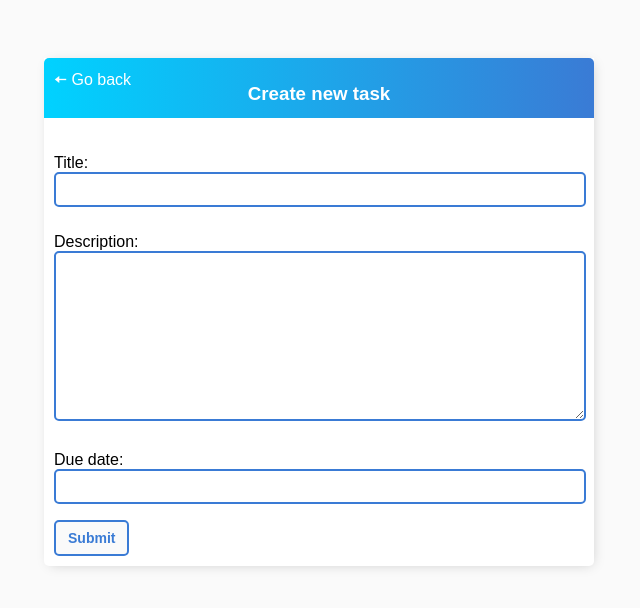
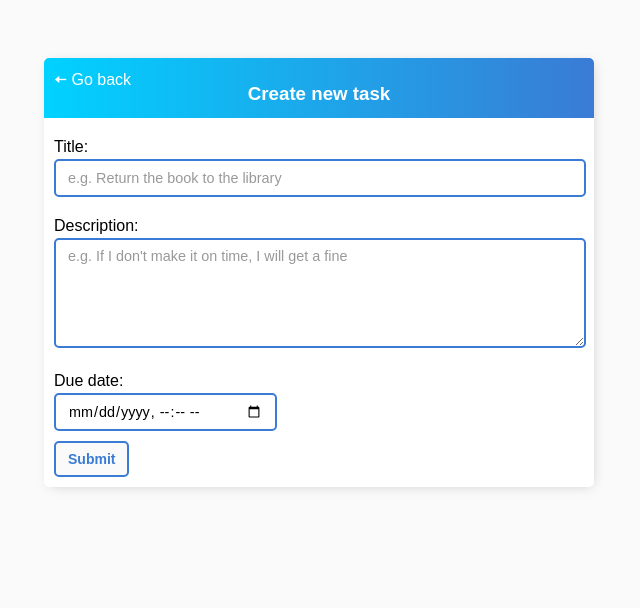
Before and after one commit to SwieciloM/ToDo-List, a Django app: page /my-tasks/task-create/ in a window 1280 px wide. Shown: the top 608 px of the page, without its empty margins (321-961 px from the left). Run offline with Django 4.2, Linux system fonts and the light colour scheme; the visitor is signed in with stand-in values (Sample User, id 1); some web fonts are replaced.

Commit message:
placeholders to task create added

```diff
--- a/static/css/style.css
+++ b/static/css/style.css
@@ -129,10 +129,26 @@ input[type=checkbox]:hover {
 input[type=text],
 input[type=password],
 textarea {
+    font-family: 'Nunito', sans-serif;
+    font-size: 1rem;
     border: 2px solid #3a7bd5;
     border-radius: 5px;
     padding: 8px 12px;
     width: 95%;
+}
+
+input[type="datetime-local"] {
+    font-family: 'Nunito', sans-serif;
+    font-size: 0.9rem;
+    border: 2px solid #3a7bd5;
+    border-radius: 5px;
+    padding: 8px 12px;
+}
+
+::placeholder {
+    font-family: inherit;
+    font-size: 0.9rem;
+    color: #999999;
 }
 
 label {
@@ -189,3 +205,24 @@ label {
 .time-counter.far {
     background-color: #77dd77;
 }
+
+.form-group {
+    margin-bottom: 10px;
+}
+
+.form-group label {
+    display: block;
+    margin-bottom: 3px;
+}
+
+.form-group .error {
+    color: #e74c3c;
+    font-size: 0.9rem;
+    margin-top: 3px;
+}
+
+.form-group small {
+    display: block;
+    font-size: 0.8rem;
+    color: #666;
+}
--- /dev/null
+++ b/tasks/forms.py
@@ -0,0 +1,17 @@
+from django import forms
+from .models import Task
+
+class TaskCreateForm(forms.ModelForm):
+    class Meta:
+        model = Task
+        fields = ['title', 'description', 'due_date']
+        widgets = {
+            'title': forms.TextInput(attrs={'placeholder': "e.g. Return the book to the library"}),
+            'description': forms.Textarea(attrs={
+                'rows': 5,
+                'placeholder': "e.g. If I don't make it on time, I will get a fine",
+            }),
+            'due_date': forms.DateTimeInput(attrs={
+                'type': 'datetime-local',
+            }),
+        }
--- a/tasks/templates/tasks/task_form.html
+++ b/tasks/templates/tasks/task_form.html
@@ -1,7 +1,5 @@
 {% extends 'base.html' %}
 <!--
-TODO: Create user-friendly date input field
-TODO: Add funny, example values in the input fields
 TODO: Centralize submit button
  -->
 
@@ -14,7 +12,38 @@ TODO: Centralize submit button
 <div class="card-body">
     <form method="POST" action="">
         {% csrf_token %}
-        {{form.as_p}}
+        <div class="form-group">
+            <label>Title:</label>
+            {{ form.title }}
+            {% if form.title.help_text %}
+                <small>{{ form.title.help_text }}</small>
+            {% endif %}
+            {% for error in form.title.errors %}
+                <div class="error">&#8226; {{ error }}</div>
+            {% endfor %}
+        </div>
+
+        <div class="form-group">
+            <label>Description:</label>
+            {{ form.description }}
+            {% if form.description.help_text %}
+                <small>{{ form.description.help_text }}</small>
+            {% endif %}
+            {% for error in form.description.errors %}
+                <div class="error">&#8226; {{ error }}</div>
+            {% endfor %}
+        </div>
+
+        <div class="form-group">
+            <label>Due date:</label>
+            {{ form.due_date }}
+            {% if form.due_date.help_text %}
+                <small>{{ form.due_date.help_text }}</small>
+            {% endif %}
+            {% for error in form.due_date.errors %}
+                <div class="error">&#8226; {{ error }}</div>
+            {% endfor %}
+        </div>
         <input class="button" type="submit" value="Submit">
     </form>
 </div>
--- a/tasks/views.py
+++ b/tasks/views.py
@@ -5,6 +5,7 @@ from django.views.generic.edit import CreateView, UpdateView, DeleteView
 from django.urls import reverse_lazy
 from django.contrib.auth.mixins import LoginRequiredMixin
 from django.utils import timezone
+from .forms import TaskCreateForm
 from .models import Task
 
 
@@ -43,7 +44,7 @@ class TaskListView(LoginRequiredMixin, ListView):
 
 class TaskCreateView(LoginRequiredMixin, CreateView):
     model = Task
-    fields = ['title', 'description', 'due_date']
+    form_class = TaskCreateForm
     success_url = reverse_lazy('tasks')
 
     def form_valid(self, form):
```
